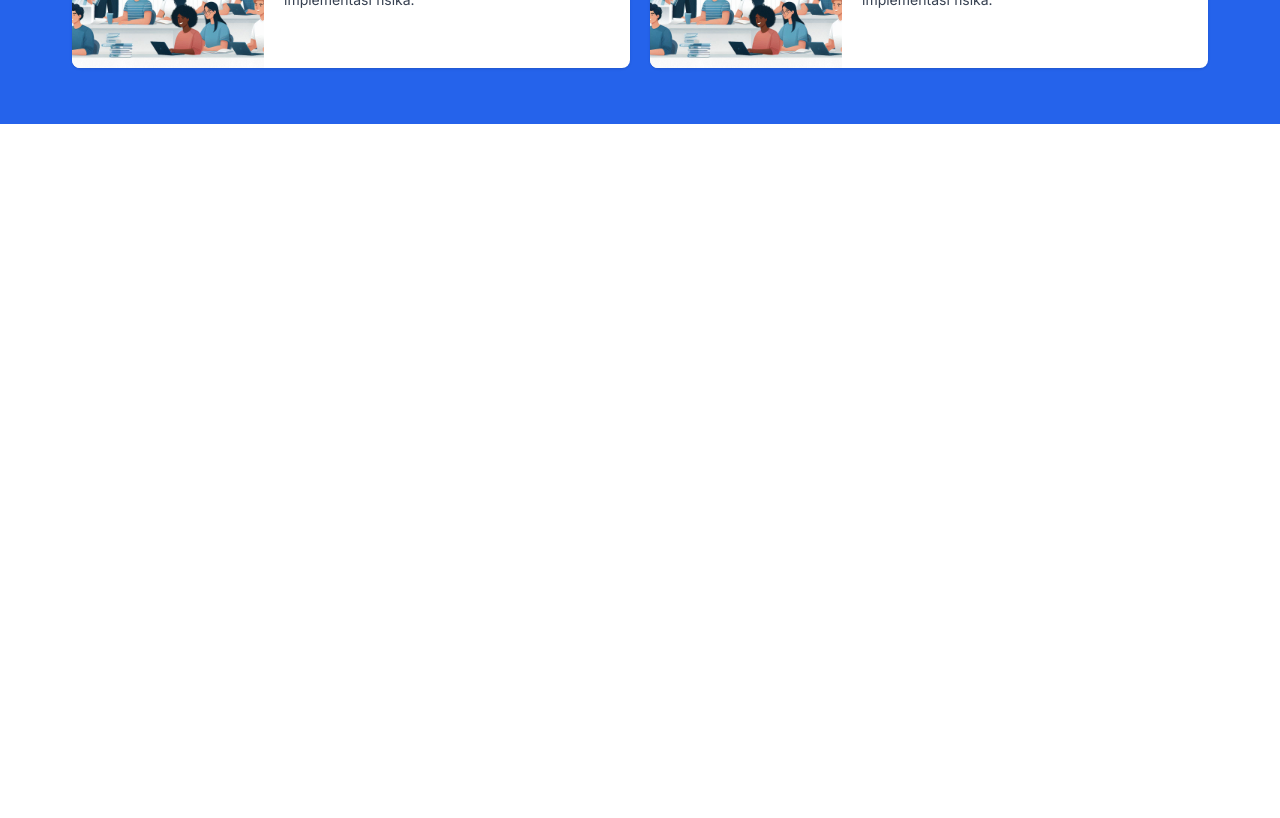
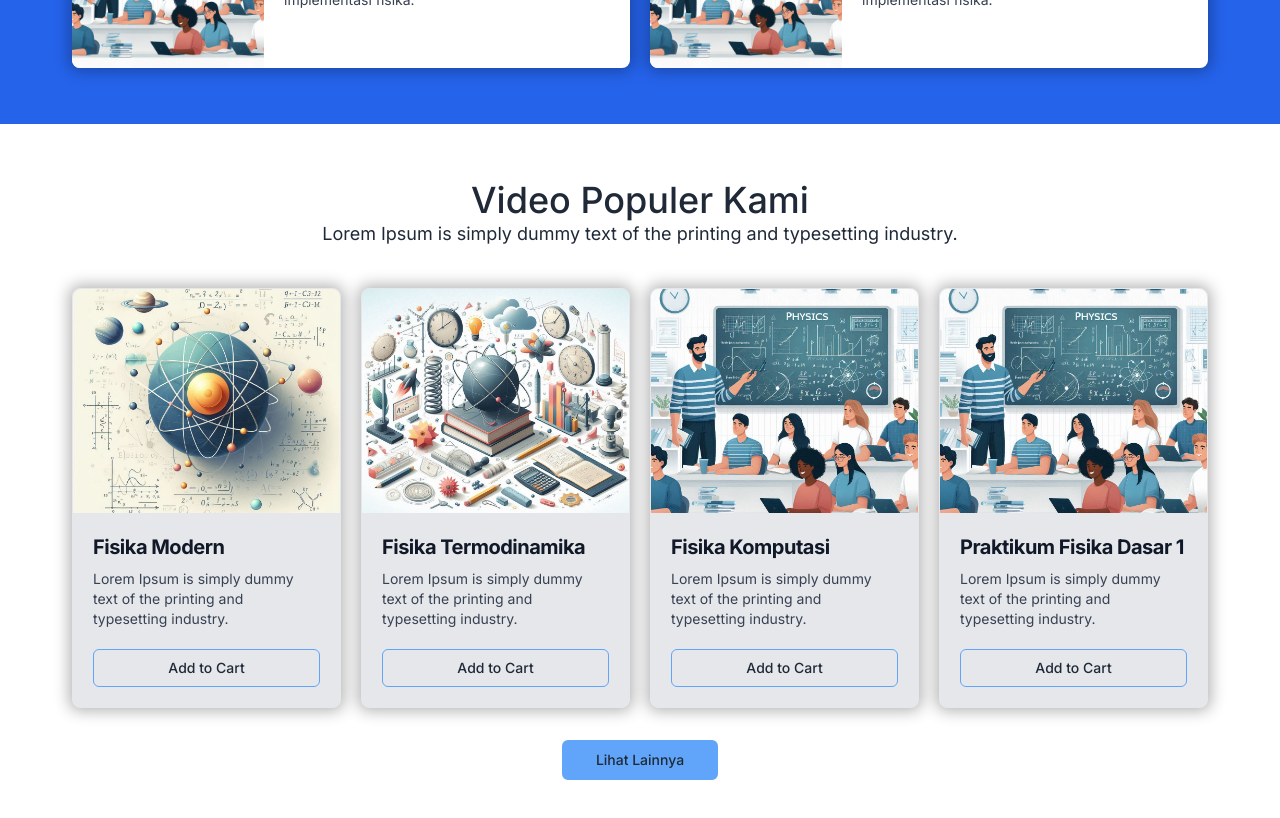
Before and after one commit to rizkikadafi/fisika-seru, a Next.js app: page / in a window 1280 px wide. Shown: the part 1420-2238 px from the top of the page. Before the commit the page ends 2000 px from the top, so only its background shows below. Built offline with nearby package versions, Linux system fonts and the light colour scheme.

Commit message:
popular videos section

```diff
--- a/app/layout.tsx
+++ b/app/layout.tsx
@@ -24,7 +24,7 @@ export default function RootLayout({
           sizes="200"
         />
       </head>
-      <body className={`${inter.className} h-[2000px] box-border`}>
+      <body className={`${inter.className} box-border`}>
         {children}
       </body>
     </html>
--- a/app/page.tsx
+++ b/app/page.tsx
@@ -1,6 +1,7 @@
 import Navbar from '@/app/ui/home/navbar';
 import HeroSection from '@/app/ui/home/hero-section';
 import ServicesSection from '@/app/ui/home/services-section';
+import PopularSection from '@/app/ui/home/popular-section';
 
 export default function Home() {
   return (
@@ -10,6 +11,8 @@ export default function Home() {
         <HeroSection />
 
         <ServicesSection />
+
+        <PopularSection />
       </div>
     </main>
   );
--- /dev/null
+++ b/app/ui/home/popular-section.tsx
@@ -0,0 +1,69 @@
+import Image from "next/image";
+import Link from "next/link";
+
+const popular_videos = [
+  {
+    image: "/hero.jpeg",
+    title: "Fisika Modern",
+    description: "Lorem Ipsum is simply dummy text of the printing and typesetting industry."
+  },
+  {
+    image: "/hero2.jpeg",
+    title: "Fisika Termodinamika",
+    description: "Lorem Ipsum is simply dummy text of the printing and typesetting industry."
+  },
+  {
+    image: "/hero3.jpeg",
+    title: "Fisika Komputasi",
+    description: "Lorem Ipsum is simply dummy text of the printing and typesetting industry."
+  },
+  {
+    image: "/hero3.jpeg",
+    title: "Praktikum Fisika Dasar 1",
+    description: "Lorem Ipsum is simply dummy text of the printing and typesetting industry."
+  }
+];
+
+function PopularCard({ image, title, description }: { image: string, title: string, description: string }) {
+  return (
+    <div className="max-w-sm bg-gray-200 border border-gray-200 rounded-lg shadow-center-sm">
+      <Image className="object-cover h-56 rounded-t-lg" src={image} alt={title} width={500} height={500} />
+      <div className="p-5">
+        <h5 className="mb-2 text-xl font-bold tracking-tight text-gray-900">{title}</h5>
+        <p className="mb-5 text-sm font-normal text-gray-700">{description}</p>
+        <Link href="#" className="inline-block w-full text-gray-800 hover:bg-blue-400 font-medium rounded-md text-sm px-4 py-2 text-center border border-blue-400">
+          Add to Cart
+        </Link>
+      </div>
+    </div>
+  )
+}
+
+export default function PopularSection() {
+  return (
+    <section id="popular" className="text-gray-800 py-14 px-10 lg:px-10">
+      <div className="text-center">
+        <h1 className="text-3xl lg:text-4xl font-medium">Video Populer Kami</h1>
+        <p className="text-sm lg:text-lg w-full md:w-[80%] mx-auto">Lorem Ipsum is simply dummy text of the printing and typesetting industry.</p>
+      </div>
+      <div className="flex flex-col justify-center items-center my-3 md:my-10">
+        <Link href="#" className="order-1 md:order-2 inline-block my-8 text-gray-800 bg-blue-400 hover:bg-blue-500 font-medium rounded-md text-sm px-8 py-2 text-center border-2 border-blue-400">
+          Lihat Lainnya
+        </Link>
+        <div className="order-2 md:order-1 grid grid-cols-1 md:grid-cols-2 xl:grid-cols-4 gap-5 sm:px-8 justify-items-center">
+          {popular_videos.map((popular_video) => {
+            return (
+              <PopularCard
+                key={popular_video.title}
+                image={popular_video.image}
+                title={popular_video.title}
+                description={popular_video.description}
+              />
+            );
+          })}
+        </div>
+
+      </div>
+    </section>
+  )
+}
--- a/app/ui/home/service-card.tsx
+++ /dev/null
@@ -1,13 +0,0 @@
-import Image from 'next/image';
-
-export default function ServiceCard({ image, title, description }: { image: string, title: string, description: string }) {
-  return (
-    <div className="flex flex-col items-center bg-white rounded-lg shadow md:flex-row md:max-w-xl hover:bg-gray-100">
-      <Image src={image} alt={title} className="object-cover w-full rounded-t-lg h-72 sm:h-96 md:h-auto md:w-48 md:rounded-none md:rounded-s-lg border-b-2 border-blue-300 md:border-none" width={500} height={500} />
-      <div className="w-full flex flex-col justify-between py-5 px-5 leading-normal">
-        <h1 className="text-xl font-medium text-gray-800 mb-2">{title}</h1>
-        <p className="text-sm font-normal text-gray-700">{description}</p>
-      </div>
-    </div>
-  )
-}
--- a/app/ui/home/services-section.tsx
+++ b/app/ui/home/services-section.tsx
@@ -1,5 +1,4 @@
 import Image from "next/image";
-import ServiceCard from "@/app/ui/home/service-card";
 
 const services = [
   {
@@ -24,6 +23,17 @@ const services = [
   }
 ];
 
+function ServiceCard({ image, title, description }: { image: string, title: string, description: string }) {
+  return (
+    <div className="flex flex-col items-center bg-white rounded-lg shadow-center-sm md:flex-row md:max-w-xl hover:bg-gray-100">
+      <Image src={image} alt={title} className="object-cover w-full rounded-t-lg h-72 sm:h-96 md:h-auto md:w-48 md:rounded-none md:rounded-s-lg border-b-2 border-blue-300 md:border-none" width={500} height={500} />
+      <div className="w-full flex flex-col justify-between py-5 px-5 leading-normal">
+        <h1 className="text-xl font-medium text-gray-800 mb-2">{title}</h1>
+        <p className="text-sm font-normal text-gray-700">{description}</p>
+      </div>
+    </div>
+  )
+}
 
 export default function ServicesSection() {
   return (
--- a/tailwind.config.ts
+++ b/tailwind.config.ts
@@ -14,6 +14,10 @@ const config: Config = {
         "gradient-conic":
           "conic-gradient(from 180deg at 50% 50%, var(--tw-gradient-stops))",
       },
+      boxShadow: {
+        "center-lg": "0px 0px 20px 10px rgba(0,0,0,0.3)",
+        "center-sm": "0px 0px 15px 3px rgba(0,0,0,0.3)",
+      }
     },
   },
   plugins: [],
```
